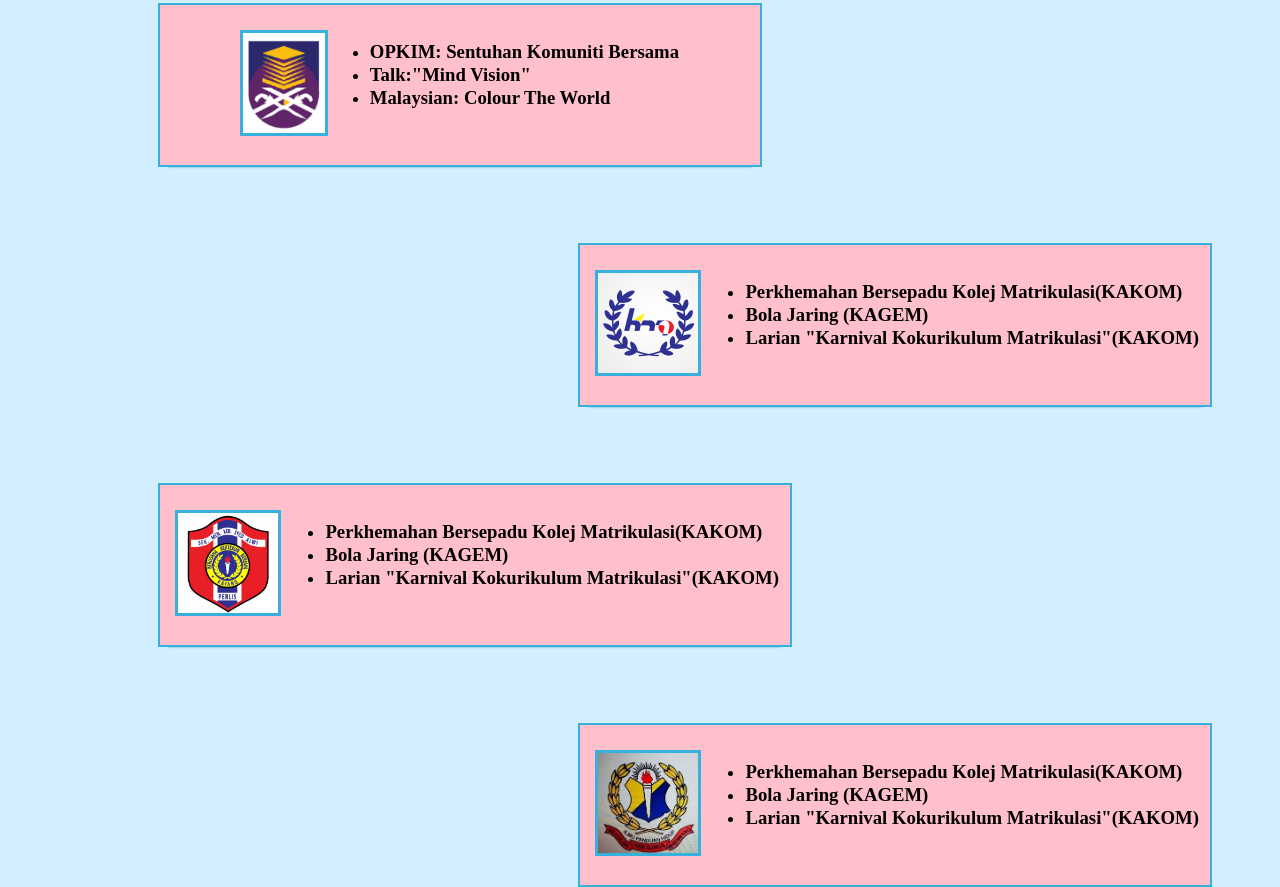
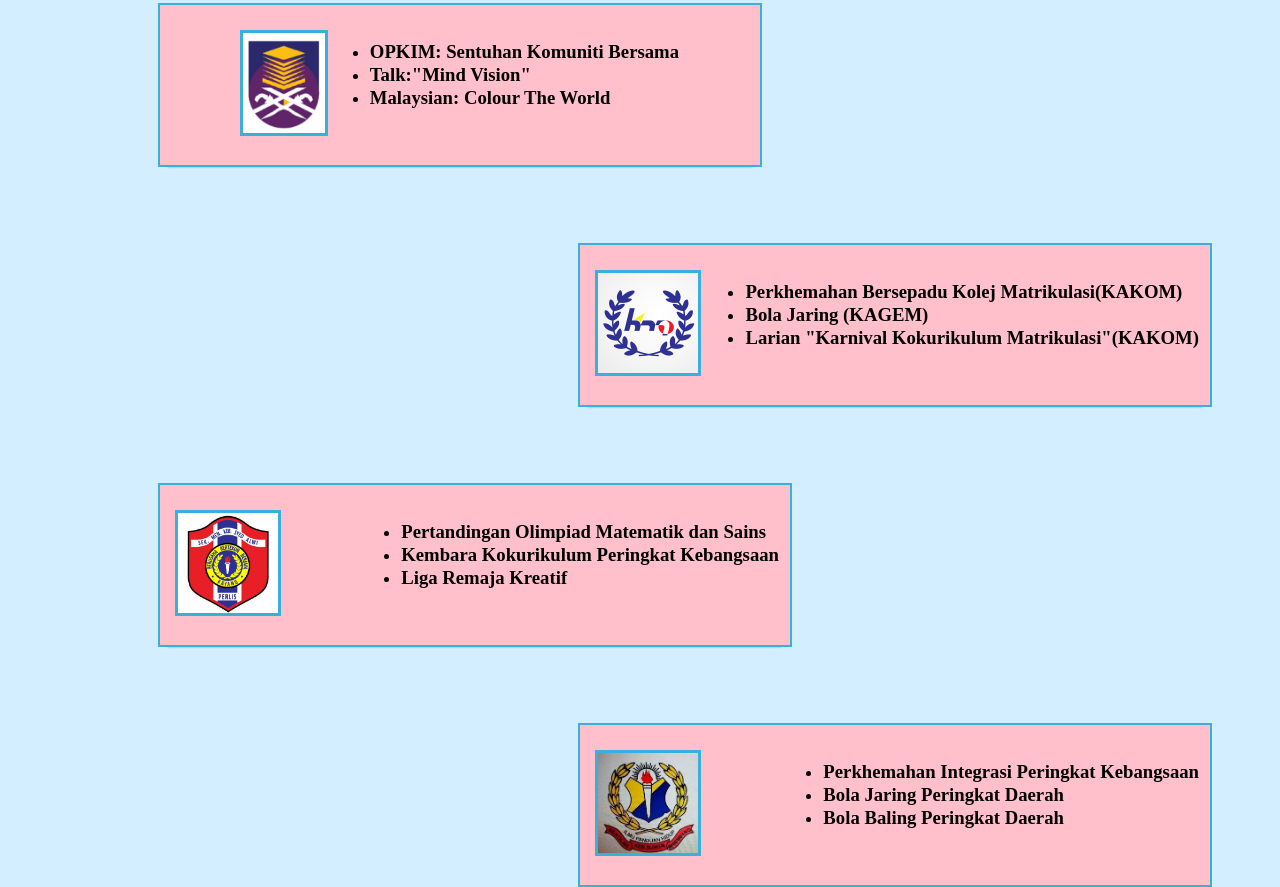
Before and after one commit to umieshafira/mywebsite, a plain HTML site: page experience.html in a window 1280 px wide. Shown: the part 277-1164 px from the top of the page. Drawn offline with Linux system fonts and the light colour scheme.

Commit message:
Update experience.html

```diff
--- a/experience.html
+++ b/experience.html
@@ -188,18 +188,18 @@
 <div class="container3">
 	<img src="smksa.jpg" border="3" style="border-color: #38b0de">
 	<ul>
-		<li><h3>Perkhemahan Bersepadu Kolej Matrikulasi(KAKOM)</h3></li>
-		<li><h3>Bola Jaring (KAGEM)</h3></li>
-		<li><h3>Larian "Karnival Kokurikulum Matrikulasi"(KAKOM)</h3></li>
+		<li><h3>Pertandingan Olimpiad Matematik dan Sains</h3></li>
+		<li><h3>Kembara Kokurikulum Peringkat Kebangsaan</h3></li>
+		<li><h3>Liga Remaja Kreatif</h3></li>
 	</ul>
 </div>
 
 <div class="container4">
 	<img src="sksgb.jpg" border="3" style="border-color: #38b0de">
 	<ul>
-		<li><h3>Perkhemahan Bersepadu Kolej Matrikulasi(KAKOM)</h3></li>
-		<li><h3>Bola Jaring (KAGEM)</h3></li>
-		<li><h3>Larian "Karnival Kokurikulum Matrikulasi"(KAKOM)</h3></li>
+		<li><h3>Perkhemahan Integrasi Peringkat Kebangsaan</h3></li>
+		<li><h3>Bola Jaring Peringkat Daerah</h3></li>
+		<li><h3>Bola Baling Peringkat Daerah</h3></li>
 	</ul>
 </div>
 
```
